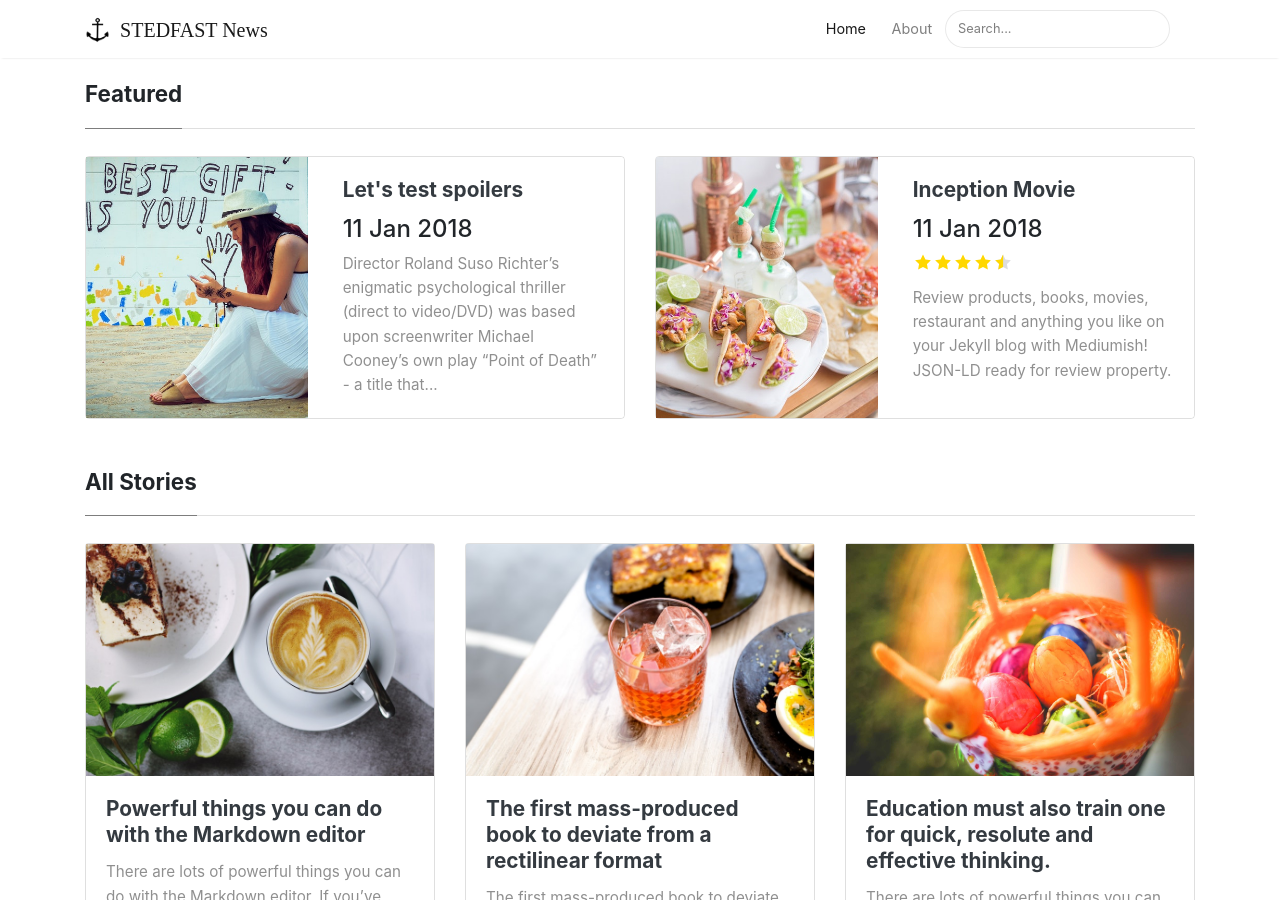
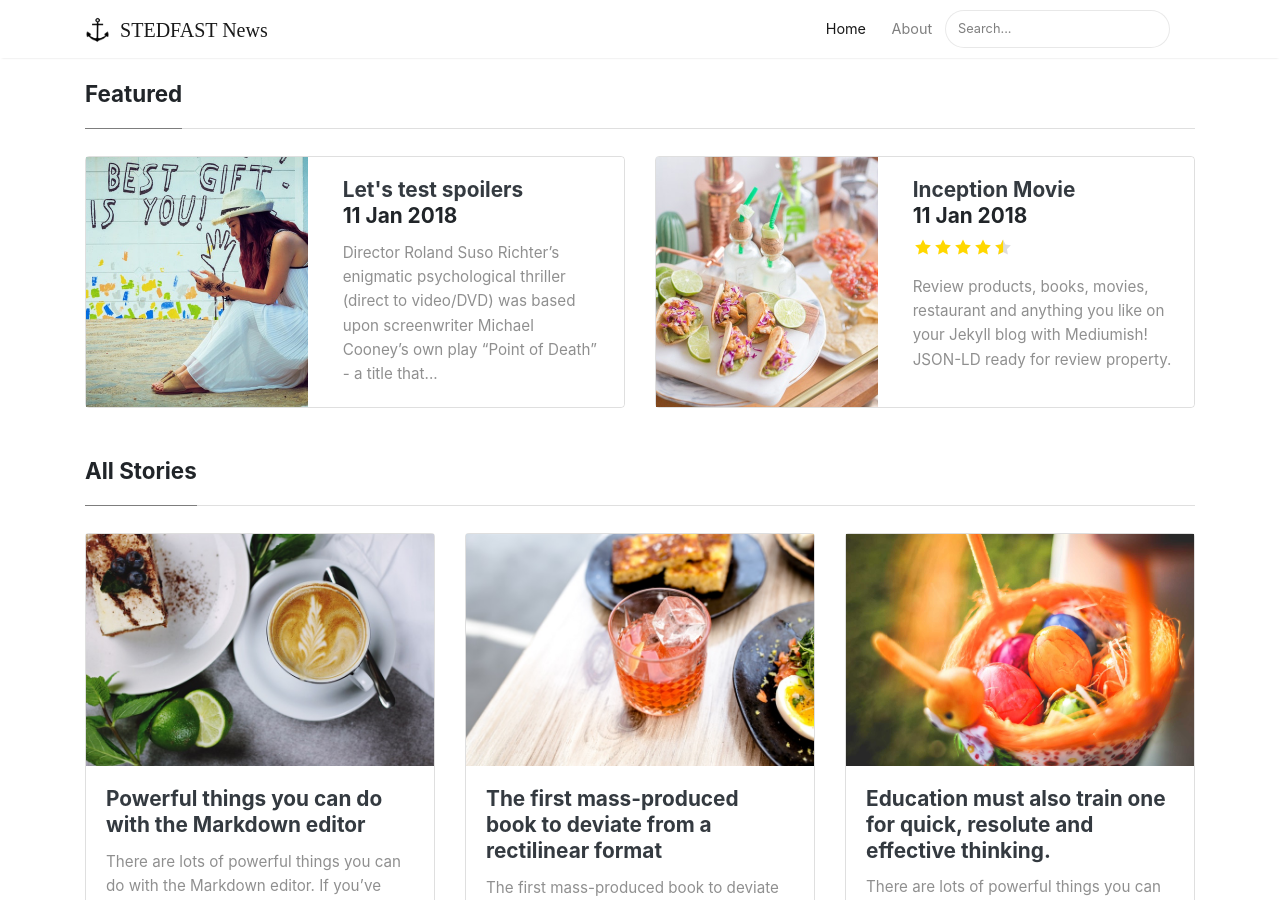
Before and after one commit to flashlightministries/stedfastnews, a Jekyll site: the page built from index.html, in a window 1280 px wide and 900 px high. Built offline with Jekyll 4.4.1, drawn with Linux system fonts in a browser that asks for light colours; nearby versions of some CDN libraries; the list of posts is cut into pages by our own code.

Commit message:
Update featuredbox.html

```diff
--- a/_includes/featuredbox.html
+++ b/_includes/featuredbox.html
@@ -22,14 +22,13 @@
                         <div class="card-body">
                             <h2 class="card-title">
                                 <a class="text-dark" href="{{ site.baseurl }}{{ post.url }}">{{ post.title }}</a>
-                                <h4 class="post-date">{{ post.date | date_to_string }}</h4>
+                                <div class="post-date">{{ post.date | date_to_string }}</div>
                                 {% if post.rating %}
                                 <div class="mb-2 mt-2 font-weight-normal">
                                 {% include star_rating_postbox.html %}
                                 </div>
                                 {% endif %}
                             </h2>
-
                             <h4 class="card-text">{{ post.excerpt | strip_html | truncatewords:25 }}</h4>
                         </div>
                     </div>
```
